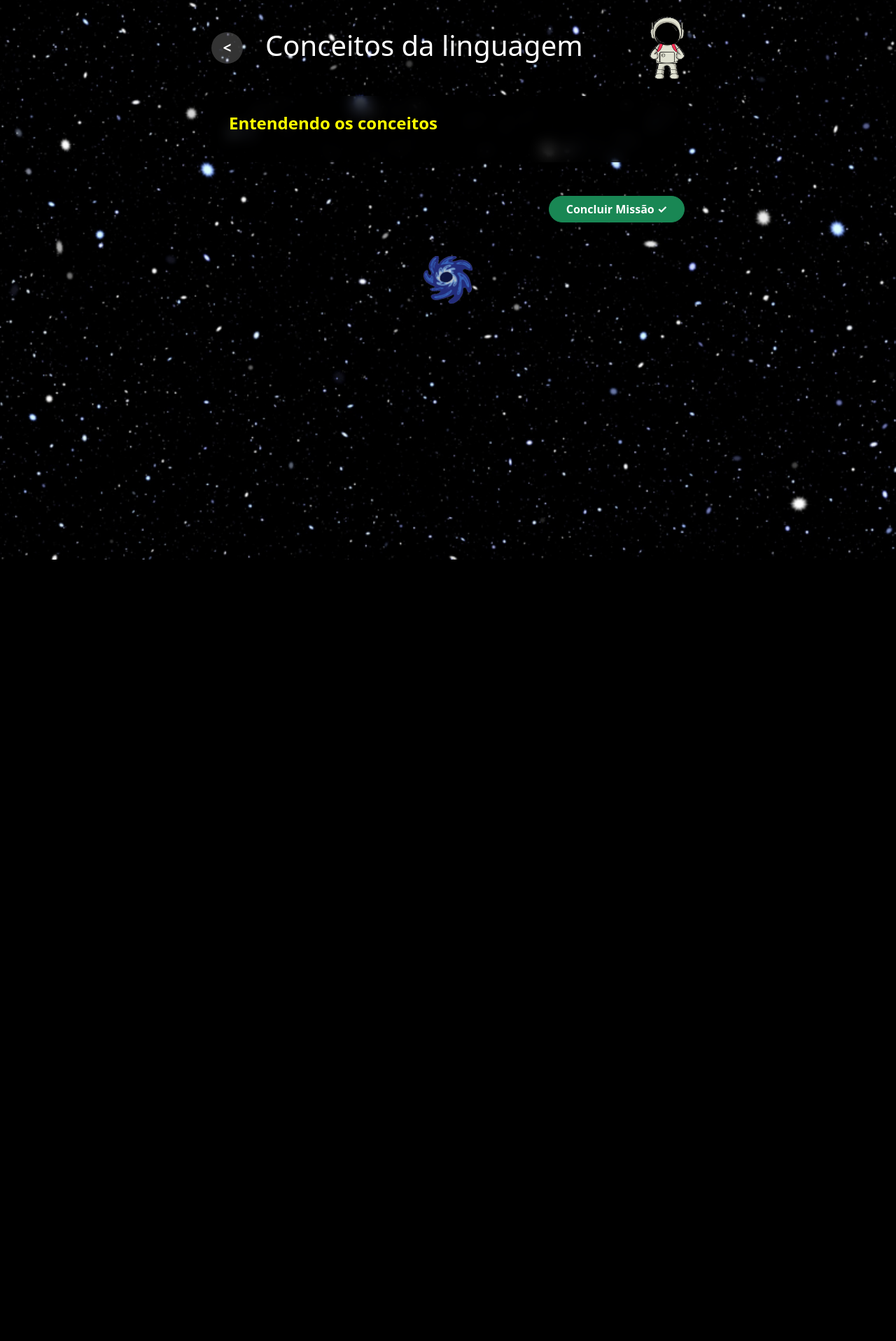
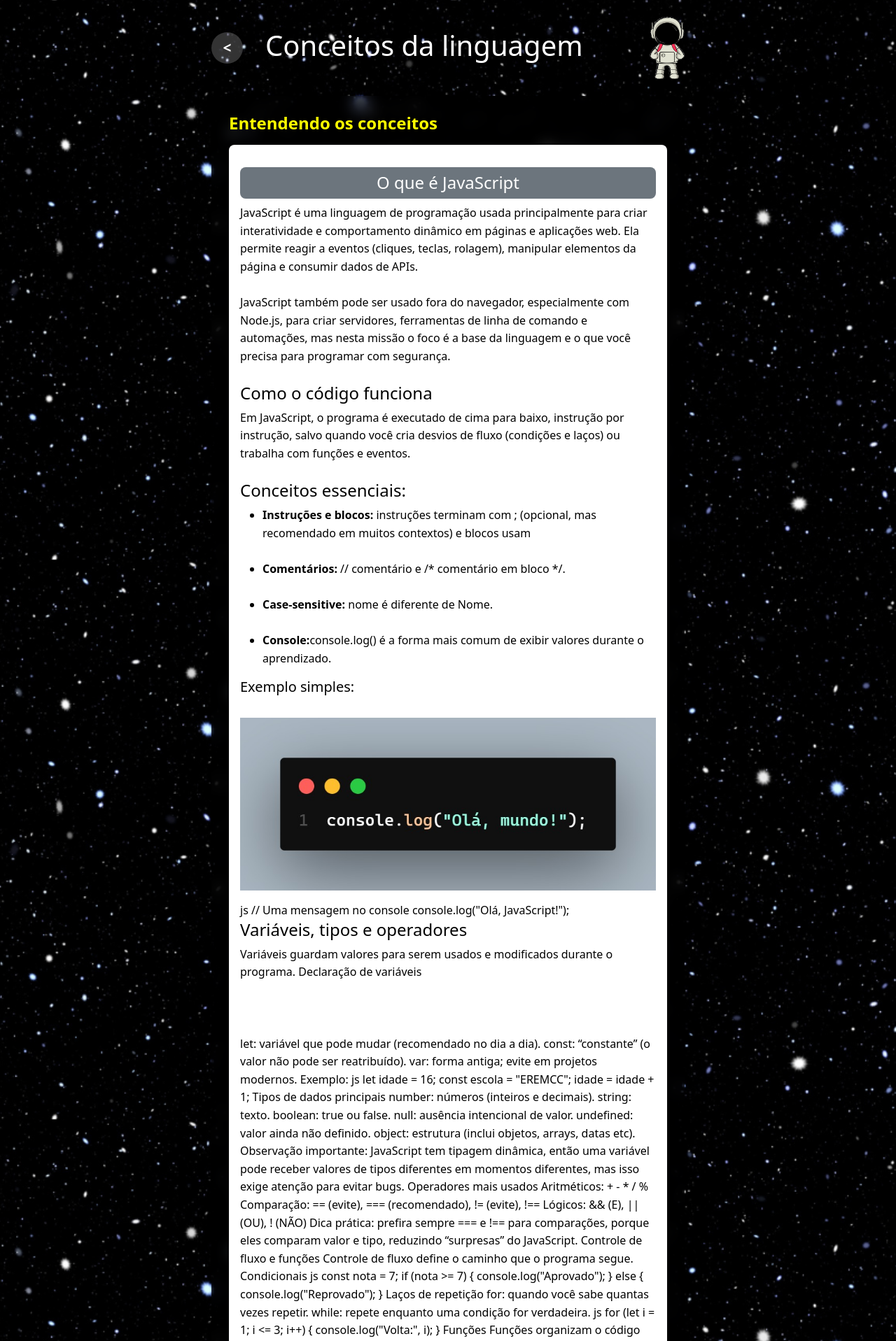
Before and after one commit to FernandoDelmondes47/FutureCoders_Django, a Django app: page /conteudo/ in a window 1280 px wide. Shown: the top 1917 px of the page at 70% size. Before the commit the page ends 800 px from the top, so only its background shows below. Run offline with Django 5.2, Linux system fonts and the light colour scheme.

Commit message:
adicionado conteudo didatico

```diff
--- a/app/templates/base_conteudo.html
+++ b/app/templates/base_conteudo.html
@@ -17,6 +17,10 @@
             background-attachment: fixed;
             min-height: 100vh;
             color: white;
+        }
+
+        p{
+            text-align: justify;
         }
 
         /* Botão Voltar Circular */
--- a/app/templates/conteudos/javascript_back/conceitos_da_linguagem.html
+++ b/app/templates/conteudos/javascript_back/conceitos_da_linguagem.html
@@ -37,18 +37,179 @@
 <!-- Conteúdo Principal -->
 {% block content %}
 
-    <!-- Vídeo (Opcional) -->
-    {% if topico.video_url %}
-    <div class="ratio ratio-16x9 mb-4 rounded overflow-hidden shadow">
-        <iframe src="{{ topico.video_url }}" title="Vídeo da Aula" allowfullscreen></iframe>
-    </div>
-    {% endif %}
-
-    <!-- Card de Explicação -->
     <div class="content-card mb-4">
         <h2 class="h4 fw-bold text-highlight mb-3">Entendendo os conceitos</h2>
-        <div class="text-white-50 fs-6" style="line-height: 1.6;">
-            <p></p>
+        <div class="text-black fs-6 bg-white rounded-3 p-3" style="line-height: 1.6;">
+            <p style="text-align: right;">
+
+            <h4 class="bg-secondary rounded-3 text-center text-white p-2">O que é JavaScript</h4>
+
+            JavaScript é uma linguagem de programação usada principalmente para criar interatividade e comportamento dinâmico em páginas e aplicações web. Ela permite reagir a eventos (cliques, teclas, rolagem), manipular elementos da página e consumir dados de APIs.<br><br>
+
+            JavaScript também pode ser usado fora do navegador, especialmente com Node.js, para criar servidores, ferramentas de linha de comando e automações, mas nesta missão o foco é a base da linguagem e o que você precisa para programar com segurança.<br><br>
+
+            <h4>Como o código funciona</h4>
+
+            Em JavaScript, o programa é executado de cima para baixo, instrução por instrução, salvo quando você cria desvios de fluxo (condições e laços) ou trabalha com funções e eventos.<br><br>
+
+            <h4>Conceitos essenciais:</h4>
+
+            <ul>
+                <li>
+                    <strong>Instruções e blocos:</strong> instruções terminam com ; (opcional, mas recomendado em muitos contextos) e blocos usam
+                </li><br>
+                <li>
+                    <strong>Comentários:</strong> // comentário e /* comentário em bloco */.
+                </li><br>
+                <li>
+                    <strong>Case-sensitive:</strong> nome é diferente de Nome.
+                </li><br>
+                <li>
+                    <strong>Console:</strong>console.log() é a forma mais comum de exibir valores durante o aprendizado.
+                </li>
+            </ul>
+            <h5 class="mt-3 mb-3">Exemplo simples:</h5>
+            <img src="{% static 'img/ola_mundo.jpeg' %}" class="img-fluid mt-3 mb-3" alt="Exemplo de código">
+
+js
+// Uma mensagem no console
+console.log("Olá, JavaScript!");
+
+            <h4>Variáveis, tipos e operadores</h4>
+
+            Variáveis guardam valores para serem usados e modificados durante o programa.
+            Declaração de variáveis<br><br><br><br>
+
+            let: variável que pode mudar (recomendado no dia a dia).
+
+            const: “constante” (o valor não pode ser reatribuído).
+
+            var: forma antiga; evite em projetos modernos.
+
+Exemplo:
+
+js
+let idade = 16;
+const escola = "EREMCC";
+idade = idade + 1;
+
+Tipos de dados principais
+
+    number: números (inteiros e decimais).
+
+    string: texto.
+
+    boolean: true ou false.
+
+    null: ausência intencional de valor.
+
+    undefined: valor ainda não definido.
+
+    object: estrutura (inclui objetos, arrays, datas etc).
+
+Observação importante: JavaScript tem tipagem dinâmica, então uma variável pode receber valores de tipos diferentes em momentos diferentes, mas isso exige atenção para evitar bugs.
+Operadores mais usados
+
+    Aritméticos: + - * / %
+
+    Comparação: == (evite), === (recomendado), != (evite), !==
+
+    Lógicos: && (E), || (OU), ! (NÃO)
+
+Dica prática: prefira sempre === e !== para comparações, porque eles comparam valor e tipo, reduzindo “surpresas” do JavaScript.
+Controle de fluxo e funções
+
+Controle de fluxo define o caminho que o programa segue.
+Condicionais
+
+js
+const nota = 7;
+
+if (nota >= 7) {
+  console.log("Aprovado");
+} else {
+  console.log("Reprovado");
+}
+
+Laços de repetição
+
+    for: quando você sabe quantas vezes repetir.
+
+    while: repete enquanto uma condição for verdadeira.
+
+js
+for (let i = 1; i <= 3; i++) {
+  console.log("Volta:", i);
+}
+
+Funções
+
+Funções organizam o código em partes reutilizáveis.
+
+js
+function somar(a, b) {
+  return a + b;
+}
+
+console.log(somar(2, 3));
+
+Também existe a arrow function:
+
+js
+const dobrar = (n) => n * 2;
+console.log(dobrar(5));
+
+Objetos, arrays e o “mundo web”
+Objetos
+
+Objetos agrupam dados e comportamento.
+
+js
+const aluno = {
+  nome: "Ana",
+  turma: "2º Ano",
+  aprovado: true
+};
+
+console.log(aluno.nome);
+
+Arrays
+
+Arrays são listas ordenadas.
+
+js
+const linguagens = ["HTML", "CSS", "JavaScript"];
+linguagens.push("Python");
+console.log(linguagens.length);
+
+DOM (o que liga JS à página)
+
+No navegador, JavaScript conversa com a página via DOM (Document Object Model), que representa os elementos HTML como objetos manipuláveis.
+
+Exemplo (conceitual):
+
+    Selecionar um elemento
+
+    Alterar texto/estilo
+
+    Reagir a um clique
+
+js
+const botao = document.querySelector("#meuBotao");
+botao.addEventListener("click", () => {
+  alert("Você clicou!");
+});
+
+Boas práticas iniciais
+
+    Dê nomes claros para variáveis e funções (calcularMedia, totalCarrinho).
+
+    Evite “mágica”: transforme números e textos importantes em constantes.
+
+    Quebre o problema em funções pequenas.
+
+    Use console.log() para entender valores antes de tentar “adivinhar” o erro.
+        </p>
         </div>
     </div>
 
```
Also changed, not shown: app/static/img/ola_mundo.jpeg (added).
